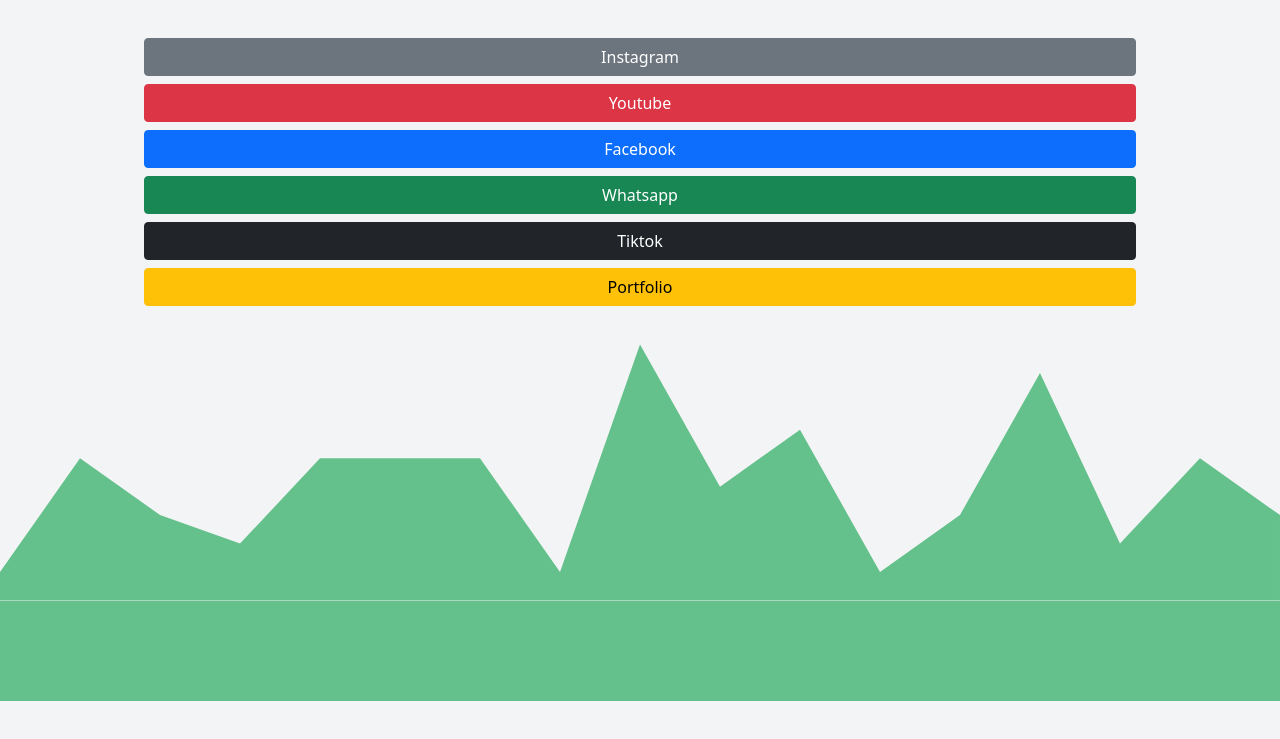
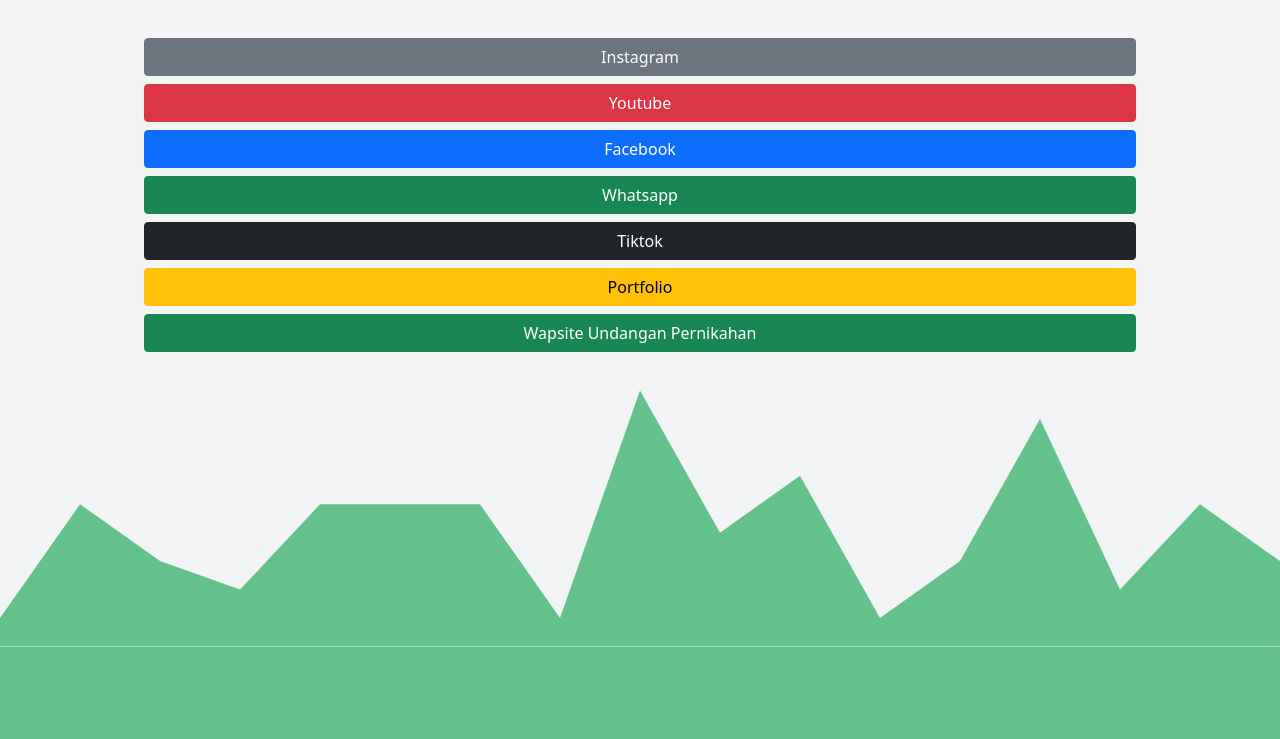
Before and after one commit to Fiqsss/linkpage, a plain HTML site: page index.html in a window 1280 px wide. Shown: the part 654-1393 px from the top of the page. Before the commit the page ends 1355 px from the top, so only its background shows below. Drawn offline with nearby package versions, Linux system fonts and the light colour scheme.

Commit message:
menambah button wapsite nikah

```diff
--- a/index.html
+++ b/index.html
@@ -48,6 +48,7 @@
       <a href="https://wa.link/44d9sp"<button type="button" class="btn btn-success">Whatsapp</button></a>
       <a href="https://www.tiktok.com/@arofiqsss"<button type="button" class="btn btn-dark">Tiktok</button></a>
       <a   href="https://fiqsss.github.io/arofiqwap/"<button type="button" class="btn btn-warning">Portfolio</button></a>
+      <a   href="https://okfixnikah.xyz/"<button type="button" class="btn btn-success">Wapsite Undangan Pernikahan</button></a>
     </div>
 
   </div>
```
